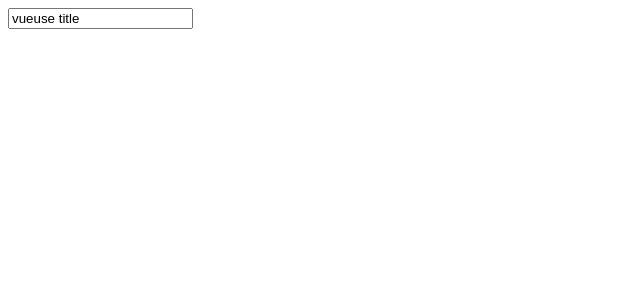
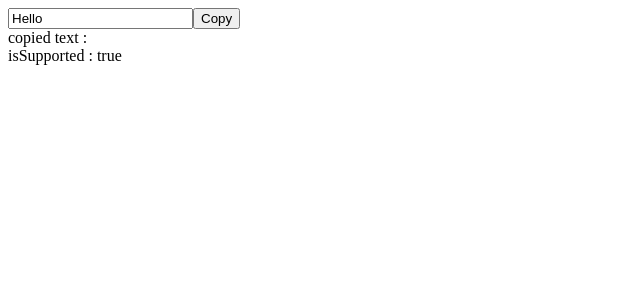
Before and after one commit to Develing1991/vueuse-deepdive, a Vue app: page / in a window 1280 px wide. Shown: the top 300 px of the page, without its empty margins (0-640 px from the left). Built offline with nearby package versions, Linux system fonts and the light colour scheme.

Commit message:
useClipboard

```diff
--- a/src/App.vue
+++ b/src/App.vue
@@ -1,12 +1,23 @@
 <script setup>
-import { useTitle } from '@vueuse/core';
-const title = useTitle();
-title.value = 'vueuse title';
-console.log('page title', title.value);
+import { ref } from 'vue';
+import { useClipboard } from '@vueuse/core';
+
+const textToCopy = ref('Hello');
+// const { copy, copied, text, isSupported } = useClipboard({
+//   source: textToCopy,
+//   copiedDuring: 5000, // copied during time // default 2s
+// });
+const { copy, copied, text, isSupported } = useClipboard({
+  copiedDuring: 5000, // copied during time // default 2s
+});
 </script>
 
 <template>
-  <input type="text" v-model="title" />
+  <input type="text" v-model="textToCopy" />
+  <!-- <button @click="copy()">{{ copied ? 'Copied' : 'Copy' }}</button> -->
+  <button @click="copy(textToCopy)">{{ copied ? 'Copied' : 'Copy' }}</button>
+  <div>copied text : {{ text }}</div>
+  <div>isSupported : {{ isSupported }}</div>
 </template>
 
 <style scoped></style>
```
